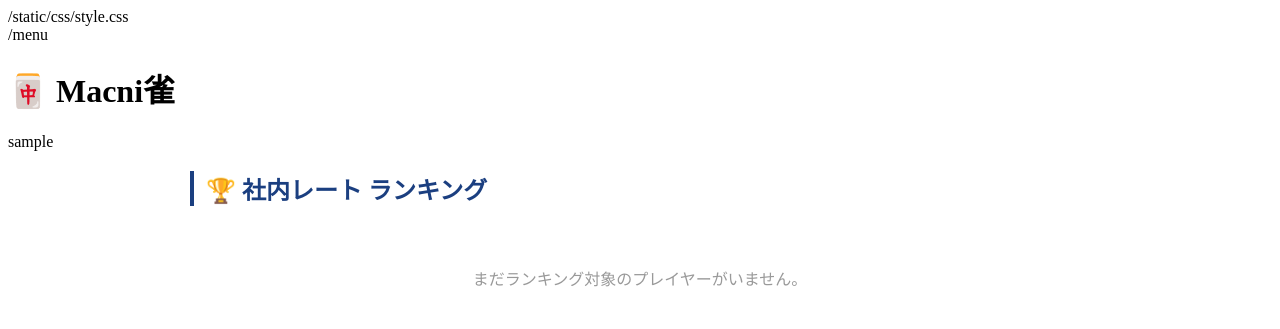
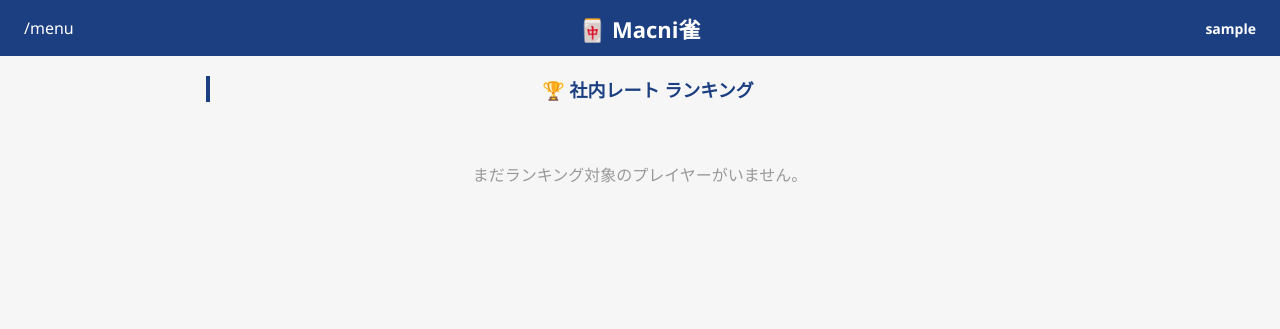
Before and after one commit to yosida-yuta/macnijong, a Flask app: page /leaderboard in a window 1280 px wide. Shown: the top 329 px of the page. Run offline with Flask 3, Linux system fonts and the light colour scheme; the visitor is signed in with stand-in values (Sample User, id 1); data that the repository does not hold is empty.

Commit message:
score.html 最小構成版

```diff
--- a/templates/leaderboard.html
+++ b/templates/leaderboard.html
@@ -4,7 +4,7 @@
     <meta charset="UTF-8">
     <meta name="viewport" content="width=device-width, initial-scale=1.0">
     <title>社内レート - Macni雀</title>
-    {{ url_for('static', filename='css/style.css') }}
+    <link rel="stylesheet" href="/static/css/style.css">
     <style>
         .leaderboard-wrap {
             max-width: 900px;
```
